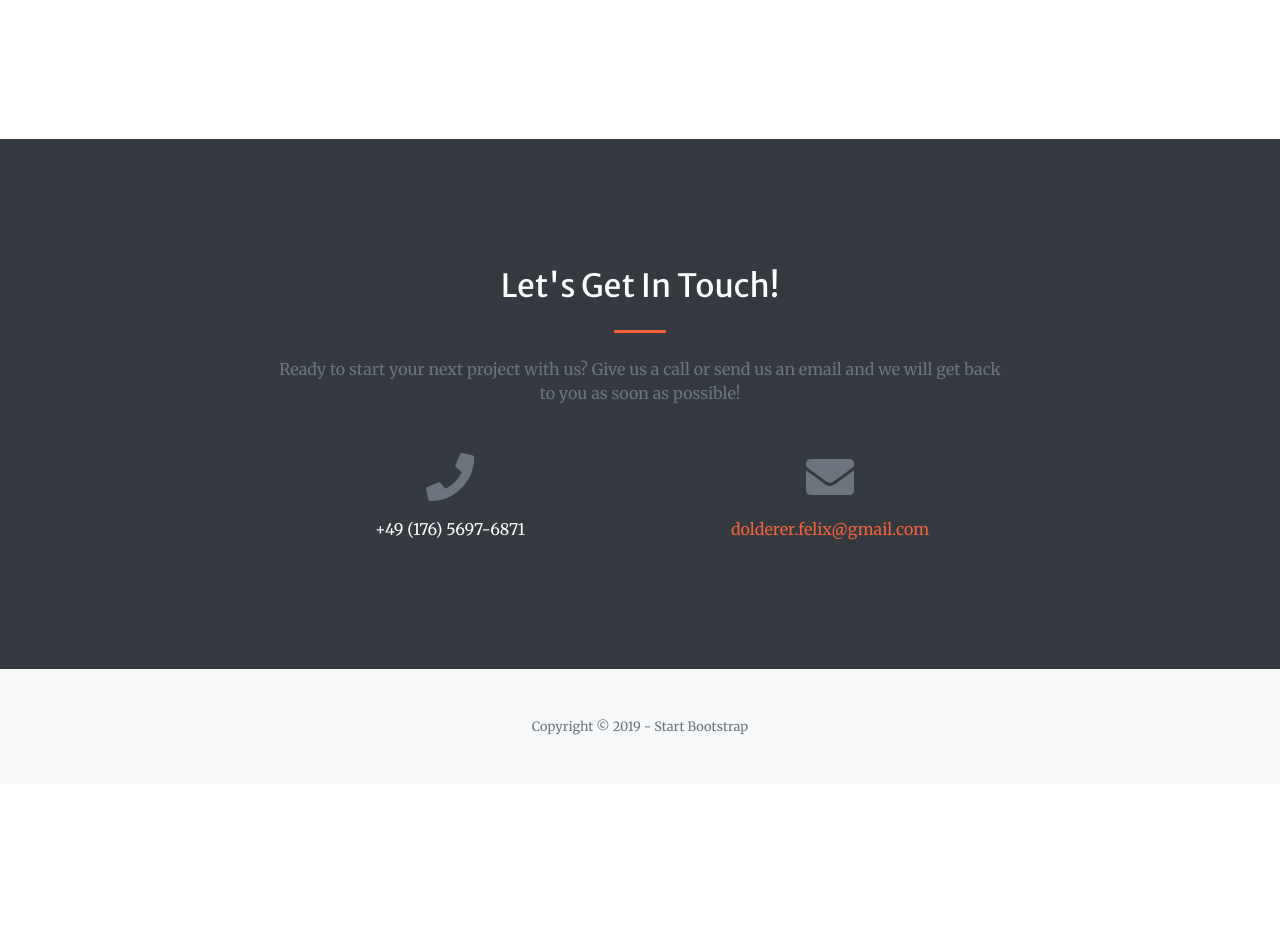
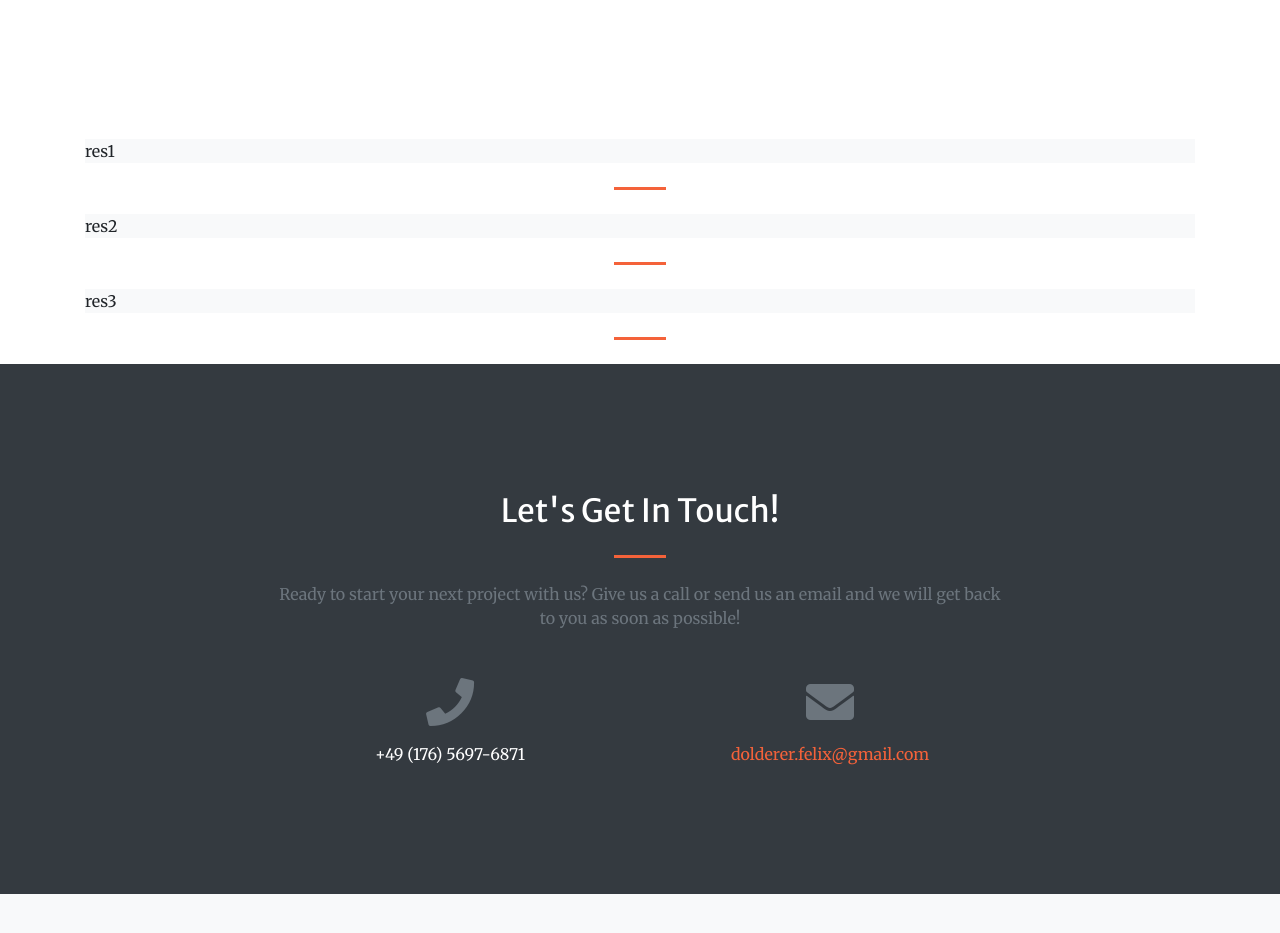
Before and after one commit to DoldererFelix/BC2019Demo, a plain HTML site: page index.html in a window 1280 px wide. Shown: the part 1240-2173 px from the top of the page. Before the commit the page ends 2024 px from the top, so only its background shows below. Drawn offline with Linux system fonts and the light colour scheme.

Commit message:
Update index.html

```diff
--- a/index.html
+++ b/index.html
@@ -146,6 +146,27 @@
     </div>
   </section>
 
+  <!-- Results Section -->
+  <section id="results">
+    <div class="container">
+      <div id="result1" class="bg-light">
+        <!--Ich weiß ja nicht was hier rein soll.-->
+        <span>res1</span>
+      </div>
+      <hr class="divider my-4">
+      <div id="result2" class="bg-light">
+        <!--Ich weiß ja nicht was hier rein soll.-->
+        <span>res2</span>
+      </div>
+      <hr class="divider my-4">
+      <div id="result3" class="bg-light">
+        <!--Ich weiß ja nicht was hier rein soll.-->
+        <span>res3</span>
+      </div>
+      <hr class="divider my-4">
+    </div>
+  </section>
+
   <!-- Portfolio Section -->
 <!--
   <section id="portfolio">
```
